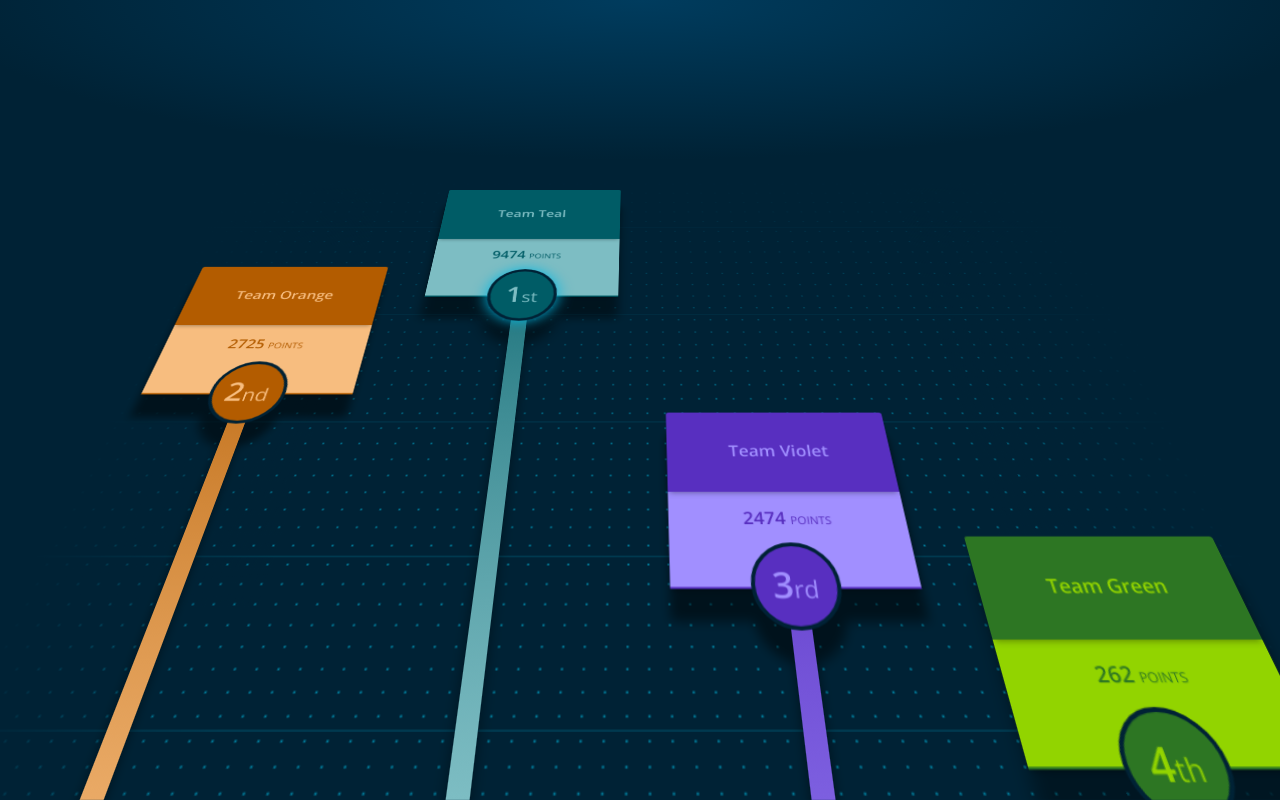
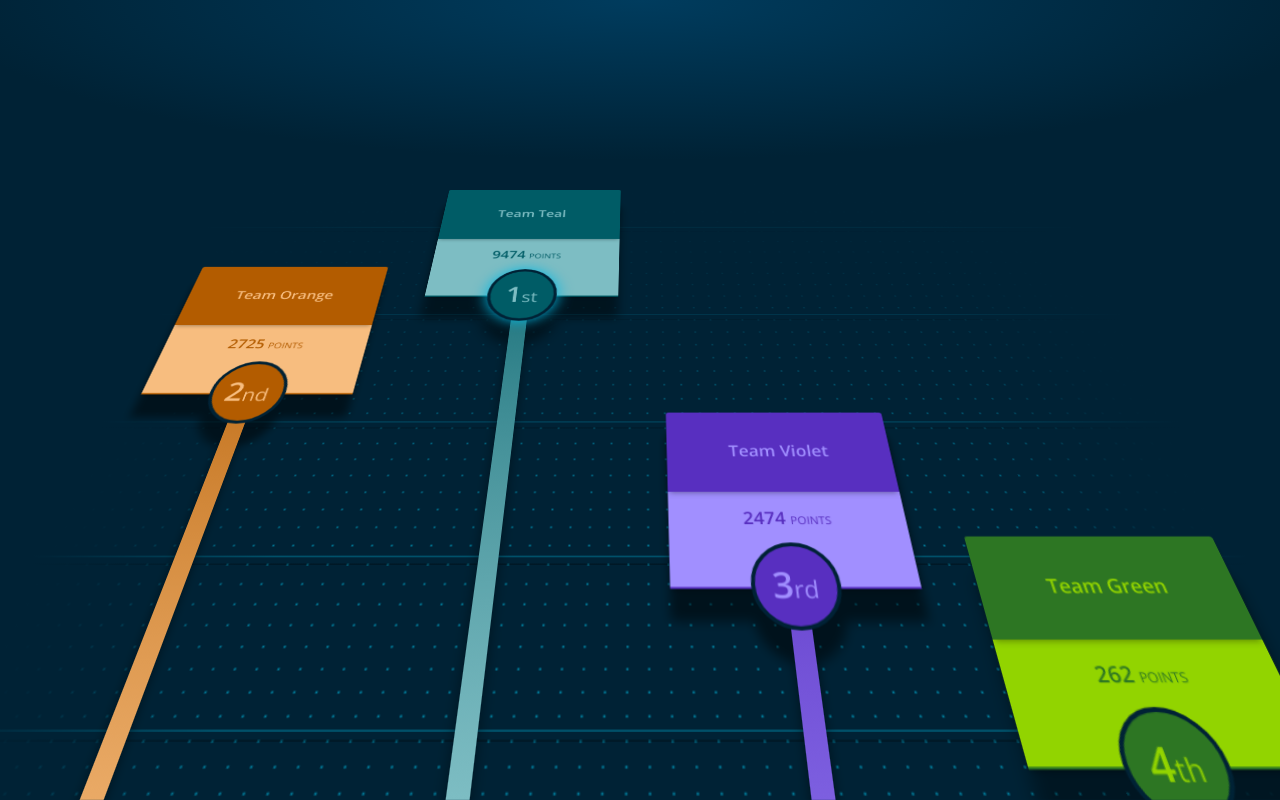
Before and after one commit to andresgalante/scoreboard, a website: page index.html in a window 1280 px wide. Shown: the top 800 px of the page. Drawn offline with nearby package versions, Linux system fonts and the light colour scheme.

Commit message:
adds shadow to bg

```diff
--- a/sass/styles.scss
+++ b/sass/styles.scss
@@ -74,9 +74,10 @@ body{
       linear-gradient(to left, $color-background, transparent 20%),
       linear-gradient(to right, $color-background, transparent 20%),
       linear-gradient($color-background, transparent 80%),
-      linear-gradient(to bottom, $color-blue-dark, $color-blue-dark 1px, transparent 1px);
-    background-size: 100% 100%, 100% 100%, 100% 100%, 100% 20%;
-    filter: opacity(.5);
+      linear-gradient(to bottom, $color-blue-dark, $color-blue-dark 1px, transparent 1px),
+      linear-gradient(to bottom, transparent, transparent 8px, rgba(0,0,0,.5) 8px, rgba(0,0,0,.5) 9px, transparent 9px);
+    background-size: 100% 100%, 100% 100%, 100% 100%, 100% 20%, 100% 20%;
+
   }
 
   &:after{
@@ -153,7 +154,6 @@ body{
 
 
 .score{
-//  filter:drop-shadow(0 50px 10px rgba(0,0,0,.3));
   animation: hoverboard-shadow 1s ease-in-out alternate infinite;
   transition: .5s all ease;
   text-align: center;
```
Also changed, not shown: css/styles.css.
